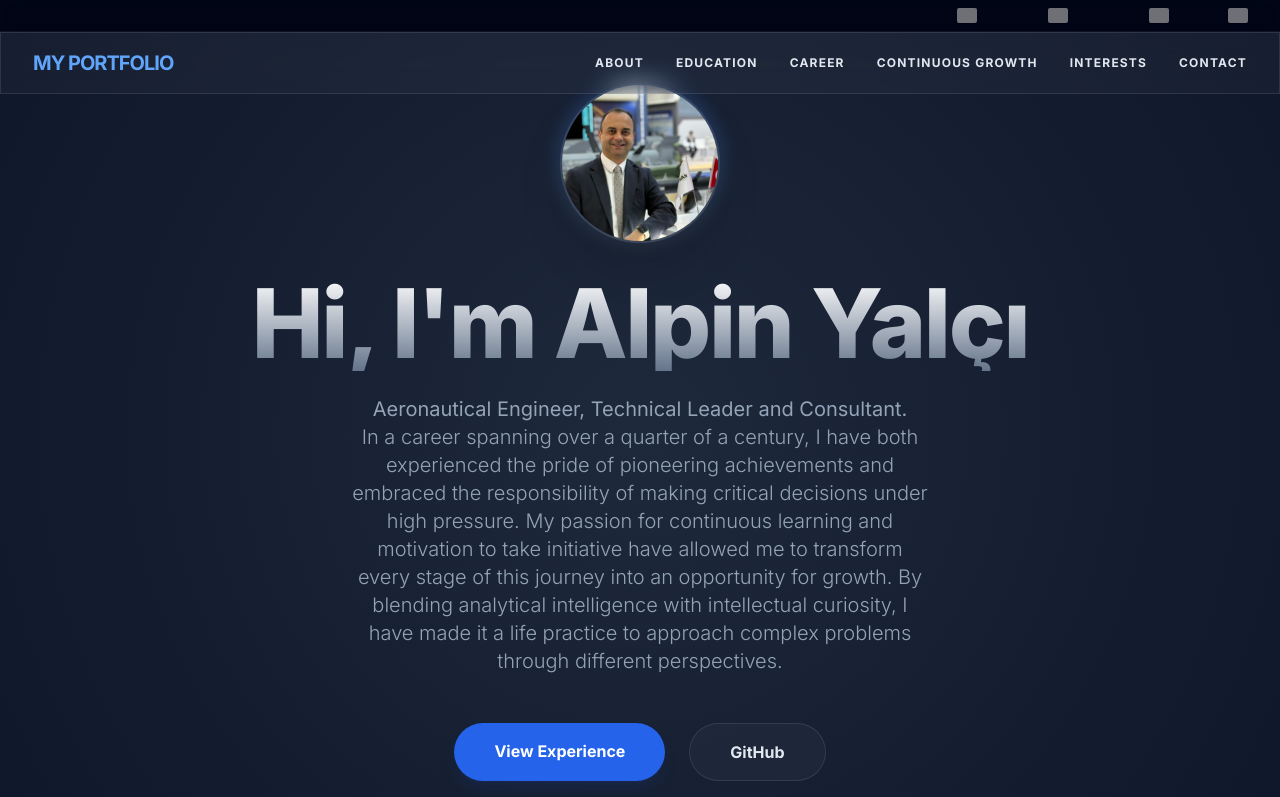
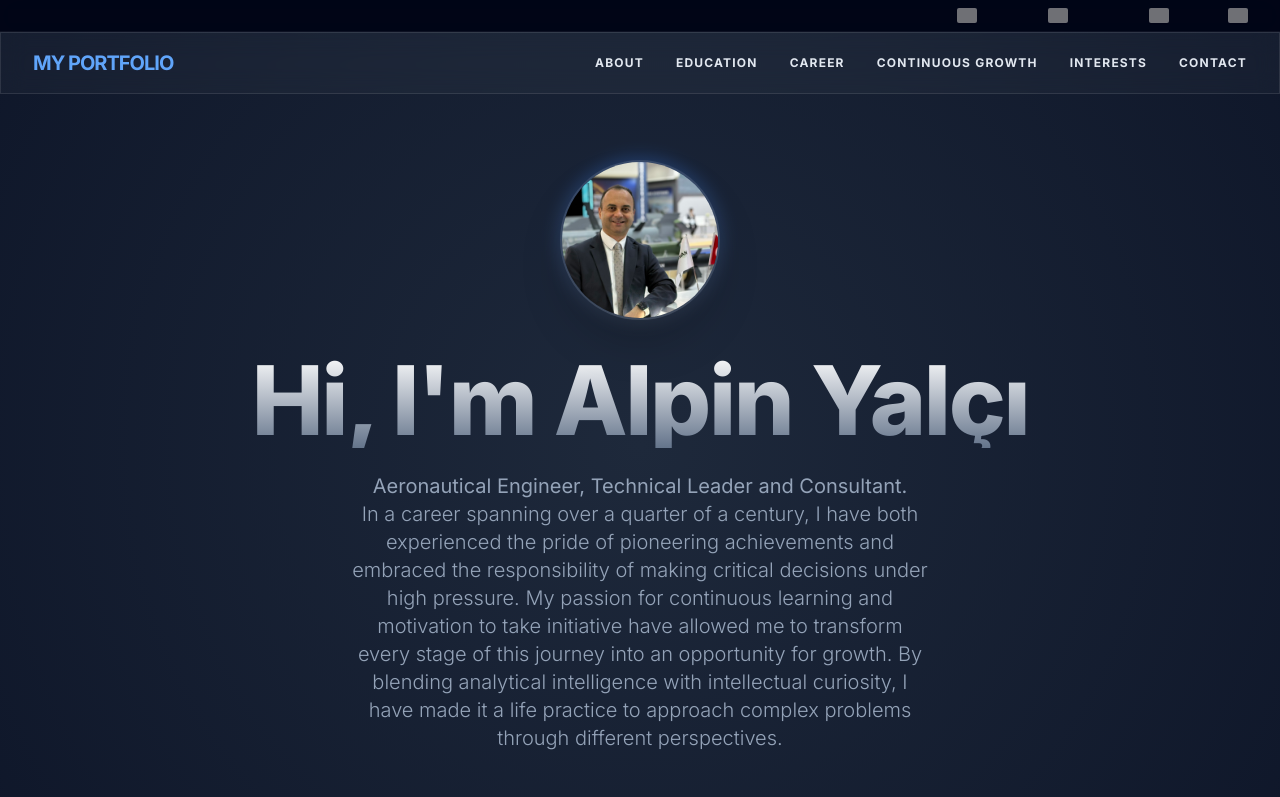
Before and after one commit to alpindos/my-portfolio, a plain HTML site: page index.html in a window 1280 px wide. Shown: the top 797 px of the page. Drawn offline with nearby package versions, Linux system fonts and the light colour scheme; grey boxes are pictures that could not be loaded.

Commit message:
Add files via upload
Hero section padding added.

```diff
--- a/index.html
+++ b/index.html
@@ -54,7 +54,7 @@
         </div>
     </nav>
 
-    <section id="about" class="min-h-screen hero-gradient flex flex-col justify-center items-center px-6 text-center">
+    <section id="about" class="min-h-screen hero-gradient flex flex-col justify-center items-center px-6 text-center pt-24 md:pt-32">
         <div class="mb-8 relative group">
             <div class="absolute -inset-1 bg-gradient-to-b from-blue-500 to-slate-500 rounded-full blur opacity-25 group-hover:opacity-50 transition duration-1000">
             </div>
```
